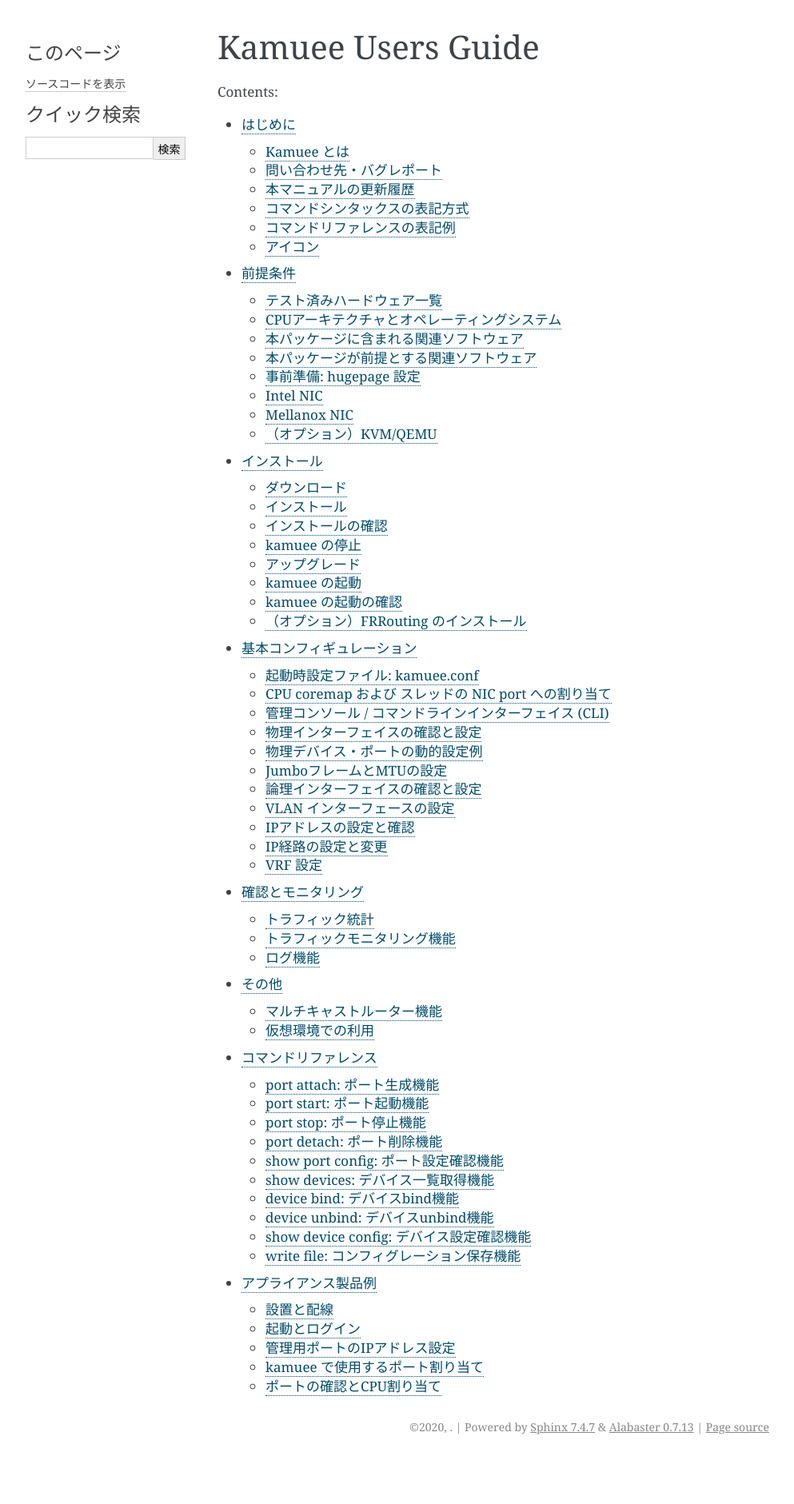
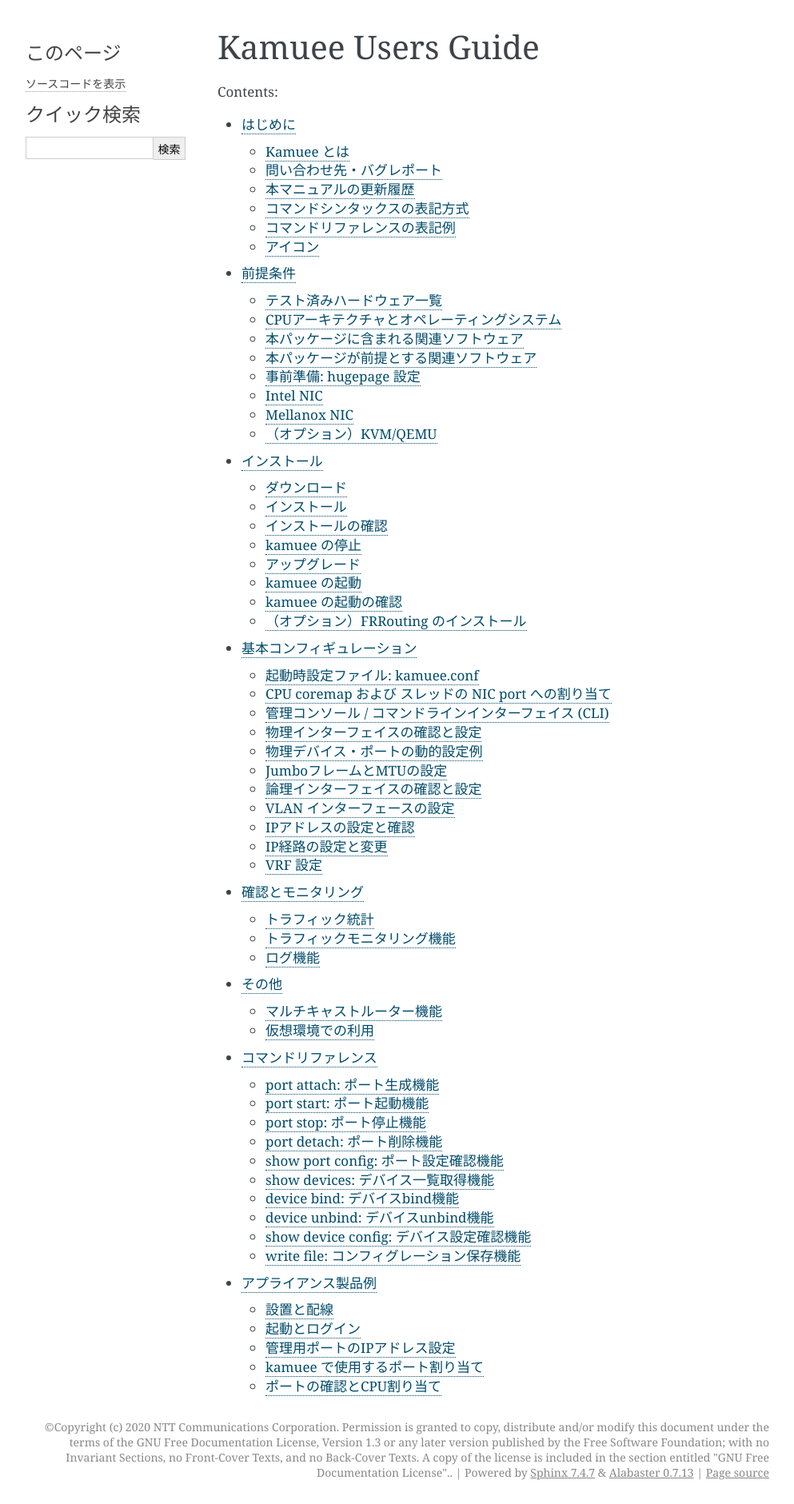
Before and after one commit to kamuee/user-guide, a Sphinx documentation site: the page built from source/index.rst, in a window 1280 px wide. Shown: the whole page at 80% size, without its empty margins (148-1141 px from the left). Built offline with Sphinx 7.4.7, drawn with Linux system fonts in a browser that asks for light colours; before the commit the page ends 1824 px from its top, so only the background shows below that.

Commit message:
apply GNU FDL 1.3.

```diff
--- a/source/conf.py
+++ b/source/conf.py
@@ -18,7 +18,15 @@
 # -- Project information -----------------------------------------------------
 
 project = u'Kamuee ユーザガイド'
-copyright = u'2020, '
+#copyright = u'2020, '
+copyright = u'Copyright (c)  2020  NTT Communications Corporation.\
+    Permission is granted to copy, distribute and/or modify this document\
+    under the terms of the GNU Free Documentation License, Version 1.3\
+    or any later version published by the Free Software Foundation;\
+    with no Invariant Sections, no Front-Cover Texts, and no Back-Cover Texts.\
+    A copy of the license is included in the section entitled "GNU\
+    Free Documentation License".'
+
 author = u''
 author_ja = u''
 
@@ -93,7 +101,17 @@
 \\renewcommand{\\bibname}{参考文献}
 \\renewcommand{\\contentsname}{目次}
     ''',
-    # 'maketitle': '\\sphinxmaketitle',
+    'maketitle': '''
+\\newcommand\\sphinxbackoftitlepage{
+Copyright \\copyright  2020  NTT Communications Corporation.\\\\
+Permission is granted to copy, distribute and/or modify this document
+under the terms of the GNU Free Documentation License, Version 1.3
+or any later version published by the Free Software Foundation;
+with no Invariant Sections, no Front-Cover Texts, and no Back-Cover Texts.
+A copy of the license is included in the source file named "COPYING",
+and can be found at \\url{https://www.gnu.org/licenses/fdl-1.3.html}.
+}\\sphinxmaketitle
+    ''',
     'releasename': 'Revision',
     'fncychap': r'\usepackage[Bjornstrup]{fncychap}',
     'tableofcontents': '''\\sphinxtableofcontents\\addcontentsline{toc}{chapter}{目次}''',
```
Also changed, not shown: 1 other file.
